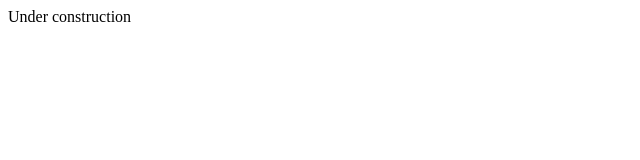
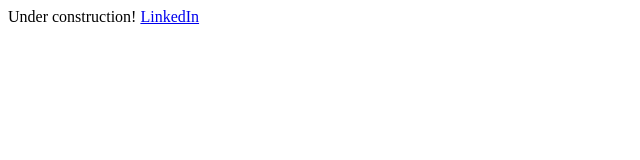
Before and after one commit to abhinava/abhinava-home.github.io, a plain HTML site: page index.html in a window 1280 px wide. Shown: the full height of the page, 0-640 px from the left. Drawn offline with Linux system fonts and the light colour scheme.

Commit message:
Adding a link to LinkedIn

```diff
--- a/index.html
+++ b/index.html
@@ -1,6 +1,7 @@
 <html>
 <title>Abhinava Sadasivarao - Welcome!</title>
 <body>
-  <p2>Under construction</p2>
+  <p2>Under construction!</p2>
+  <a href="https://www.linkedin.com/in/abhinavas/">LinkedIn</a>
 </body>
 <html>
```
